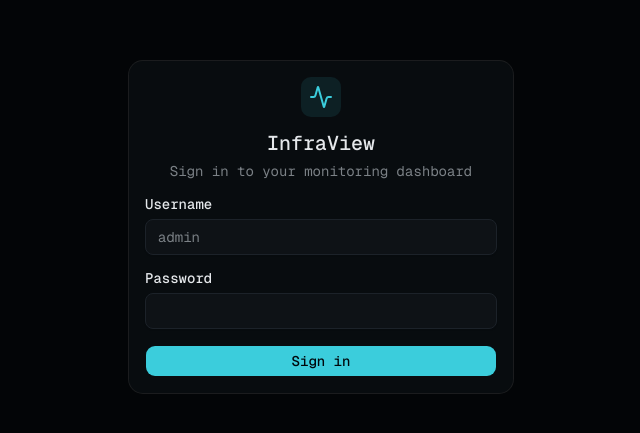
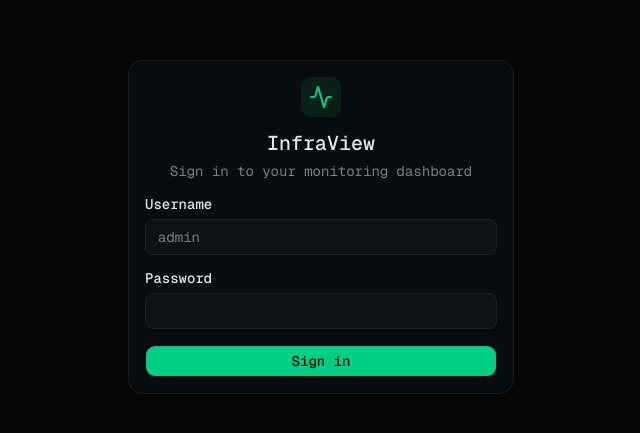
Before and after one commit to TimHasenkamp/infraview-osp, a Next.js app: page /login in a window 1280 px wide. Shown: the part 173-606 px from the top of the page, without its empty margins (319-959 px from the left). Built offline with nearby package versions, Linux system fonts and the light colour scheme.

Commit message:
style: update primary color to brand green #00ce84

```diff
--- a/app/globals.css
+++ b/app/globals.css
@@ -89,8 +89,8 @@
   --card-foreground: oklch(0.93 0.005 240);
   --popover: oklch(0.15 0.01 250);
   --popover-foreground: oklch(0.93 0.005 240);
-  --primary: oklch(0.78 0.12 205);
-  --primary-foreground: oklch(0.12 0.02 220);
+  --primary: oklch(0.75 0.173 159);
+  --primary-foreground: oklch(0.12 0.03 157);
   --secondary: oklch(0.75 0.18 160);
   --secondary-foreground: oklch(0.13 0.02 160);
   --muted: oklch(0.20 0.015 250);
@@ -100,20 +100,20 @@
   --destructive: oklch(0.65 0.2 25);
   --border: oklch(0.25 0.015 250);
   --input: oklch(0.25 0.015 250);
-  --ring: oklch(0.78 0.12 205);
-  --chart-1: oklch(0.78 0.12 205);
+  --ring: oklch(0.75 0.173 159);
+  --chart-1: oklch(0.75 0.173 159);
   --chart-2: oklch(0.75 0.15 55);
   --chart-3: oklch(0.70 0.12 260);
   --chart-4: oklch(0.65 0.2 25);
   --chart-5: oklch(0.70 0.10 180);
   --sidebar: oklch(0.13 0.01 250);
   --sidebar-foreground: oklch(0.93 0.005 240);
-  --sidebar-primary: oklch(0.78 0.12 205);
+  --sidebar-primary: oklch(0.75 0.173 159);
   --sidebar-primary-foreground: oklch(0.93 0.005 240);
   --sidebar-accent: oklch(0.20 0.015 250);
   --sidebar-accent-foreground: oklch(0.93 0.005 240);
   --sidebar-border: oklch(0.25 0.015 250);
-  --sidebar-ring: oklch(0.78 0.12 205);
+  --sidebar-ring: oklch(0.75 0.173 159);
 }
 
 @layer base {
```
